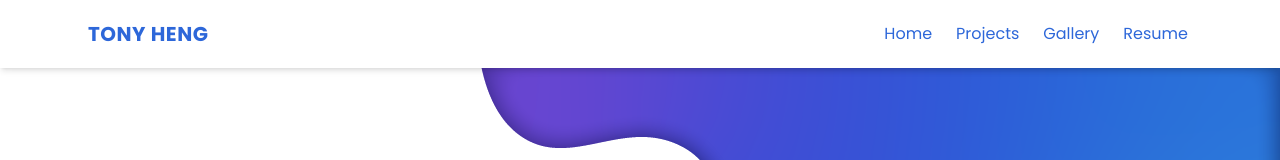
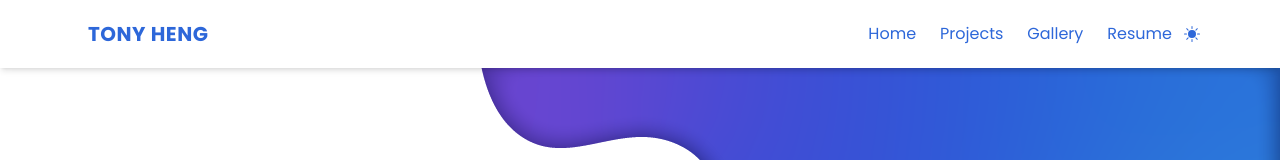
Before and after one commit to TonyHg/PortfolioV2, a Next.js app: page / in a window 1280 px wide. Shown: the top 160 px of the page. Built offline with nearby package versions, Linux system fonts and the light colour scheme.

Commit message:
feat: hooks: add useDarkMode hook

```diff
--- a/common/types.ts
+++ b/common/types.ts
@@ -23,3 +23,7 @@ export interface Art {
   image: string | StaticImageData
   src: string
 }
+
+export enum Theme {
+  light, dark
+}
--- a/components/navbar/navbar.tsx
+++ b/components/navbar/navbar.tsx
@@ -1,8 +1,13 @@
 import Link from 'next/link'
 import { useState } from 'react'
+import { BsFillSunFill } from 'react-icons/bs'
+import { FaMoon } from 'react-icons/fa'
+import { Theme } from '../../common/types'
+import { useDarkMode } from '../../hooks/useDarkMode'
 
 export const Navbar = () => {
   const [active, setActive] = useState(false)
+  const [theme, toggleTheme] = useDarkMode()
 
   const handleClick = () => {
     setActive(!active)
@@ -65,6 +70,14 @@ export const Navbar = () => {
             </Link>
           </div>
         </div>
+        <div
+          onClick={() => {
+            toggleTheme()
+          }}
+          className="cursor-pointer text-secondary"
+        >
+          {theme === Theme.light ? <BsFillSunFill /> : <FaMoon />}
+        </div>
       </nav>
     </>
   )
--- /dev/null
+++ b/hooks/useDarkMode.ts
@@ -0,0 +1,35 @@
+import { useEffect, useState } from 'react'
+import { Theme } from '../common/types'
+
+function themeToString(theme: Theme): string {
+  return theme === Theme.dark ? 'dark' : 'light'
+}
+
+function stringToTheme(theme: string): Theme {
+  return theme === 'dark' ? Theme.dark : Theme.light
+}
+
+export const useDarkMode = (): [Theme, () => void] => {
+  const [theme, setTheme] = useState<Theme>(
+    typeof window !== 'undefined'
+      ? stringToTheme(localStorage.theme)
+      : Theme.light
+  )
+
+  const toggleTheme = () => {
+    setTheme(theme === Theme.dark ? Theme.light : Theme.dark)
+  }
+
+  useEffect(() => {
+    const root = window.document.documentElement
+
+    root.classList.remove('dark')
+    root.classList.remove('light')
+    root.classList.add(themeToString(theme))
+    if (typeof window !== 'undefined') {
+      localStorage.setItem('theme', themeToString(theme))
+    }
+  }, [theme])
+
+  return [theme, toggleTheme]
+}
--- a/styles/globals.css
+++ b/styles/globals.css
@@ -11,6 +11,10 @@
   --background: #f5f6f7;
   --main: #0d0106;
   --header: #2d3748;
+  --dark-primary: #f5f6f7;
+  --dark-secondary: #2d67d9;
+  --dark-accent: #28292a;
+  --dark-background: #28292a;
 
   font-family: 'Poppins', sans-serif;
   color: var(--primary);
--- a/tailwind.config.js
+++ b/tailwind.config.js
@@ -3,19 +3,24 @@ module.exports = {
     './pages/**/*.{js,ts,jsx,tsx}',
     './components/**/*.{js,ts,jsx,tsx}',
   ],
+  darkMode: 'class',
   theme: {
     extend: {
       colors: {
-        primary: "var(--primary)",
-        secondary: "var(--secondary)",
-        main: "var(--main)",
-        background: "var(--background)",
-        header: "var(--header)",
-        accent: "var(--accent)",
+        primary: 'var(--primary)',
+        secondary: 'var(--secondary)',
+        main: 'var(--main)',
+        background: 'var(--background)',
+        header: 'var(--header)',
+        accent: 'var(--accent)',
+        'dark-primary': 'var(--dark-primary)',
+        'dark-secondary': 'var(--dark-secondary)',
+        'dark-background': 'var(--dark-background)',
+        'dark-accent': 'var(--dark-accent)',
       },
       boxShadow: {
-        'navbar': 'rgba(120, 126, 154, 0.81) 0px -6px 44px -17px',
-      }
+        navbar: 'rgba(120, 126, 154, 0.81) 0px -6px 44px -17px',
+      },
     },
     fontWeight: {
       hairline: 100,
```
